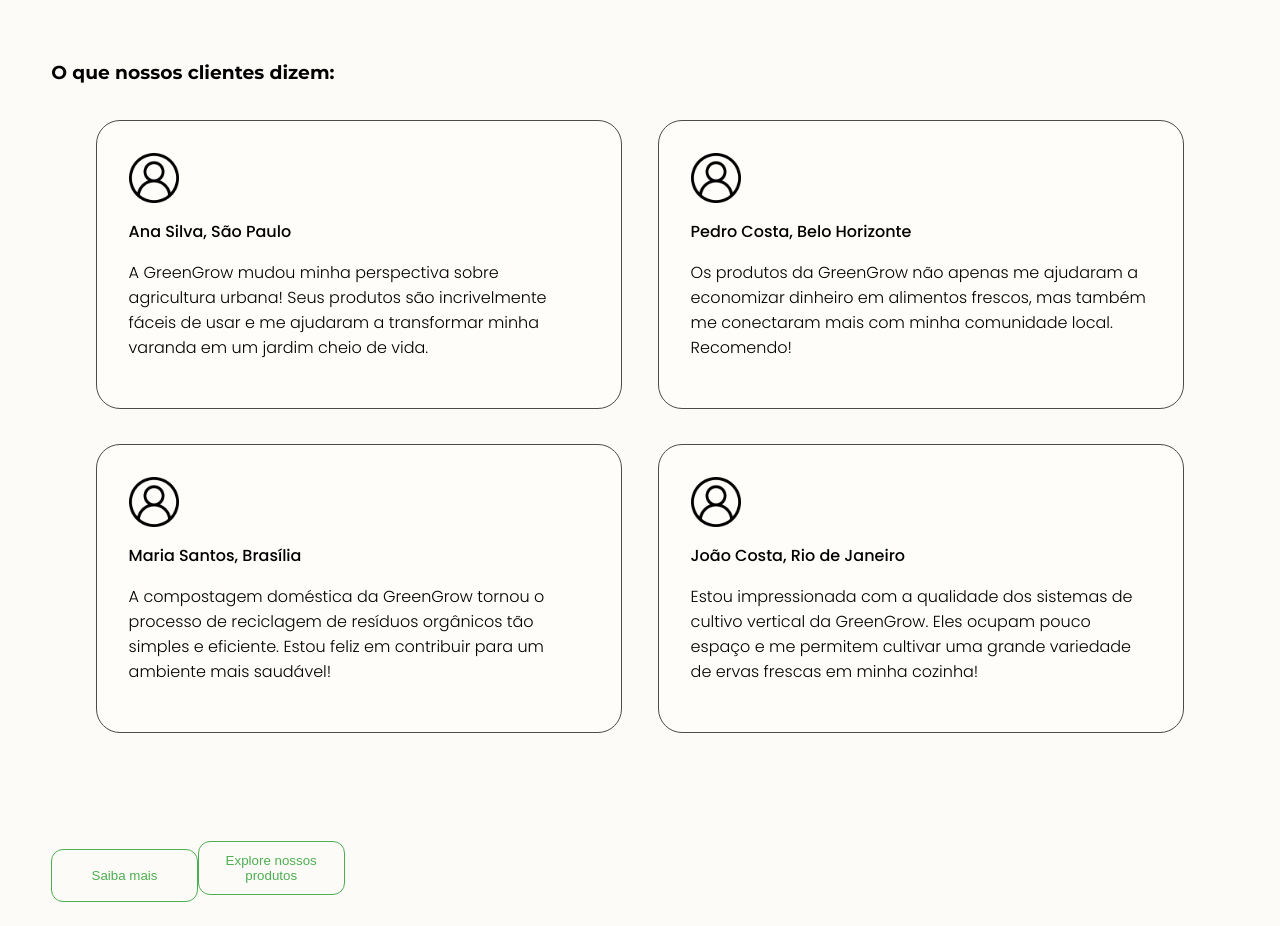
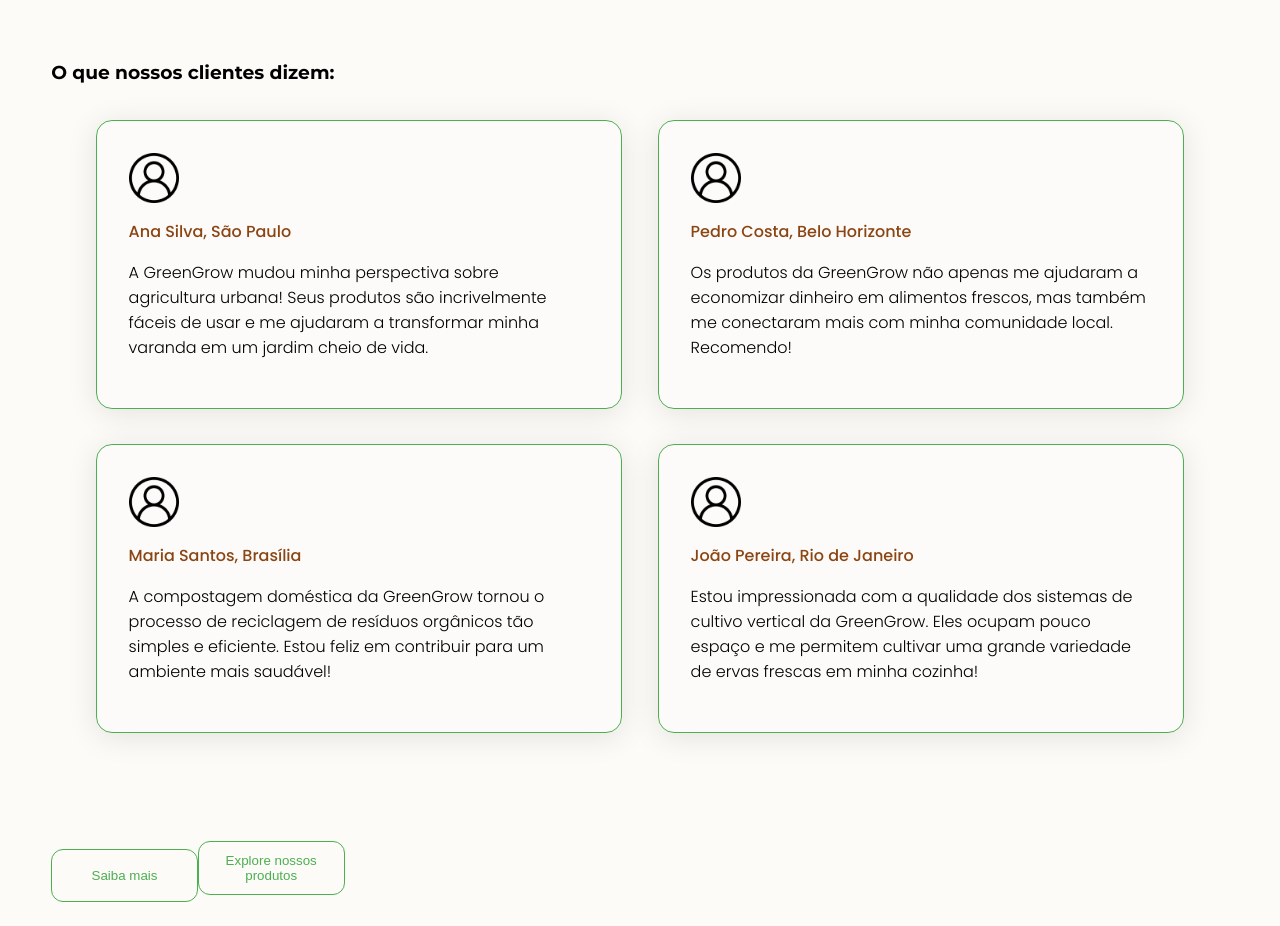
Before and after one commit to NatanVilasBoas/green-grow-site, a React (Create React App) app: page / in a window 1280 px wide. Shown: the part 780-1706 px from the top of the page. Built offline with nearby package versions, Linux system fonts and the light colour scheme; the HTML template or start-up script is replaced by a standard one.

Commit message:
aplicando estilização

```diff
--- a/src/components/CommentClient/CommentClient.tsx
+++ b/src/components/CommentClient/CommentClient.tsx
@@ -4,11 +4,12 @@
 const Container = styled.div`
     width: 36vw;
     heigth: 12vh;
-    background-color: #FFFDF9;
-    border: 1px solid #4b4b4b;
-    border-radius: 24px;
     padding: 2em;
     margin: 1.1em;
+    background: rgba(255, 255, 255, 0.07);
+    border-radius: 16px;
+    box-shadow: 0 4px 30px rgba(0, 0, 0, 0.1);
+    border: 1px solid var(--pigment-green);
 `
 
 const Autor = styled.div`
@@ -19,6 +20,7 @@
 
 const Nome = styled.p`
     font-weight: 500;
+    color: var(--russet);
 `
 
 interface CommentClientProps {
@@ -32,7 +34,7 @@
             <Autor>
                 <img width="50px" height="50px" src="/assets/avatar.png" />
             </Autor>
-                <Nome>{name}</Nome>
+            <Nome>{name}</Nome>
             <p>{comment}</p>
         </Container>
     )
--- a/src/pages/Initial/Initial.tsx
+++ b/src/pages/Initial/Initial.tsx
@@ -66,7 +66,7 @@
                     <CommentClient name="Ana Silva, São Paulo" comment="A GreenGrow mudou minha perspectiva sobre agricultura urbana! Seus produtos são incrivelmente fáceis de usar e me ajudaram a transformar minha varanda em um jardim cheio de vida." />
                     <CommentClient name=" Pedro Costa, Belo Horizonte" comment="Os produtos da GreenGrow não apenas me ajudaram a economizar dinheiro em alimentos frescos, mas também me conectaram mais com minha comunidade local. Recomendo!" />
                     <CommentClient name="Maria Santos, Brasília" comment="A compostagem doméstica da GreenGrow tornou o processo de reciclagem de resíduos orgânicos tão simples e eficiente. Estou feliz em contribuir para um ambiente mais saudável!" />
-                    <CommentClient name="João Costa, Rio de Janeiro" comment="Estou impressionada com a qualidade dos sistemas de cultivo vertical da GreenGrow. Eles ocupam pouco espaço e me permitem cultivar uma grande variedade de ervas frescas em minha cozinha!" />
+                    <CommentClient name="João Pereira, Rio de Janeiro" comment="Estou impressionada com a qualidade dos sistemas de cultivo vertical da GreenGrow. Eles ocupam pouco espaço e me permitem cultivar uma grande variedade de ervas frescas em minha cozinha!" />
                 </CommentContainer>
             </Section>
 
```
